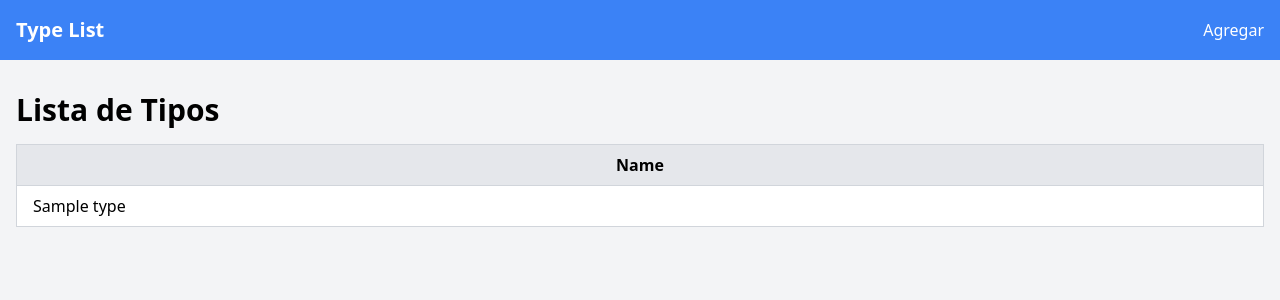
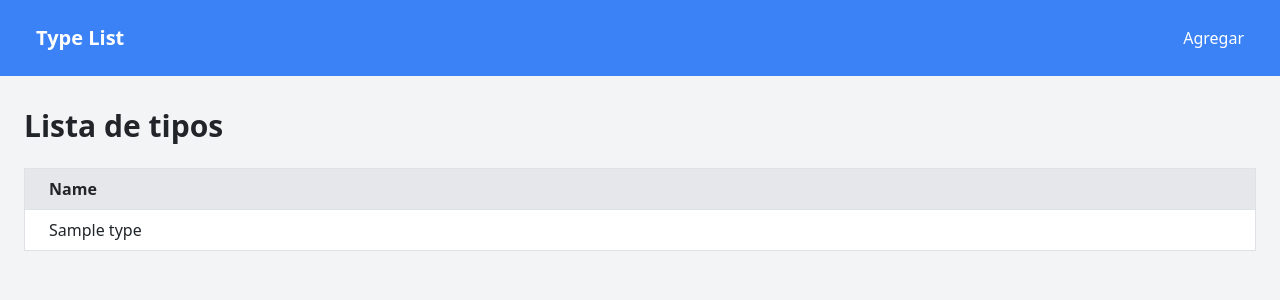
Before and after one commit to Zippy-Zappy/TPFinalArquitecturas, a Django app: page /typelist in a window 1280 px wide. Shown: the top 300 px of the page. Run offline with Django 5.2, Linux system fonts and the light colour scheme; tables that the repository leaves empty hold one stand-in row (values such as "Sample post").

Commit message:
bootstrap type list

```diff
--- a/pokemon_api/template/typelist.html
+++ b/pokemon_api/template/typelist.html
@@ -12,6 +12,7 @@
       <meta name="viewport" content="width=device-width, initial-scale=1.0">
       <title>Type List</title>
       <!-- Enlace al archivo de estilos de Tailwind CSS -->
+      <link href="https://cdn.jsdelivr.net/npm/bootstrap@5.3.3/dist/css/bootstrap.min.css" rel="stylesheet" integrity="sha384-QWTKZyjpPEjISv5WaRU9OFeRpok6YctnYmDr5pNlyT2bRjXh0JMhjY6hW+ALEwIH" crossorigin="anonymous">
       <link href="https://cdn.jsdelivr.net/npm/tailwindcss@2.2.19/dist/tailwind.min.css" rel="stylesheet">
     </head>
 
@@ -20,7 +21,7 @@
       <nav class="bg-blue-500 p-4">
         <div class="container mx-auto flex justify-between items-center">
           <h1 class="text-white font-bold text-xl">Type List</h1>
-          <ul class="flex space-x-4">
+          <ul class="flex">
             <li><a href="add_type" class="text-white hover:text-gray-200">Agregar</a></li>
           </ul>
         </div>
@@ -28,11 +29,11 @@
 
       <!-- Contenido principal -->
       <div class="container mx-auto px-4 py-8">
-        <h1 class="text-3xl font-bold mb-4">Lista de Tipos</h1>
+        <h1 class="text-3xl font-bold mb-4">Lista de tipos</h1>
         <table class="w-full border-collapse border border-gray-300">
           <thead>
             <tr class="bg-gray-200">
-              <th class="border border-gray-300 px-4 py-2">Name</th>
+              <th class="border border-gray-300 px-4 py-2" scope="col">Name</th>
             </tr>
           </thead>
           <tbody>
@@ -45,4 +46,5 @@
         </table>
       </div>
     </body>
+    <script src="https://cdn.jsdelivr.net/npm/bootstrap@5.3.3/dist/js/bootstrap.bundle.min.js" integrity="sha384-YvpcrYf0tY3lHB60NNkmXc5s9fDVZLESaAA55NDzOxhy9GkcIdslK1eN7N6jIeHz" crossorigin="anonymous"></script>
     </html>
```
